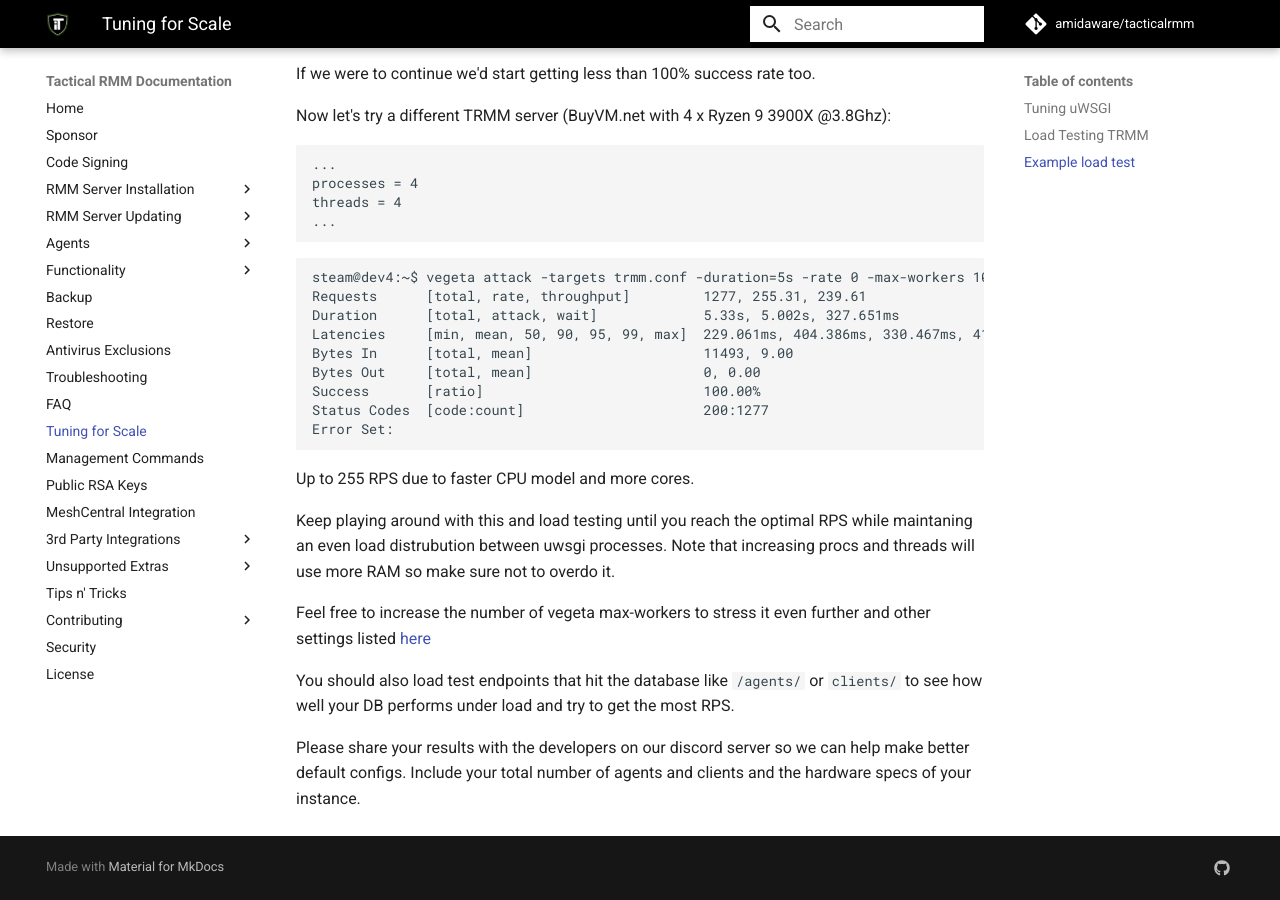
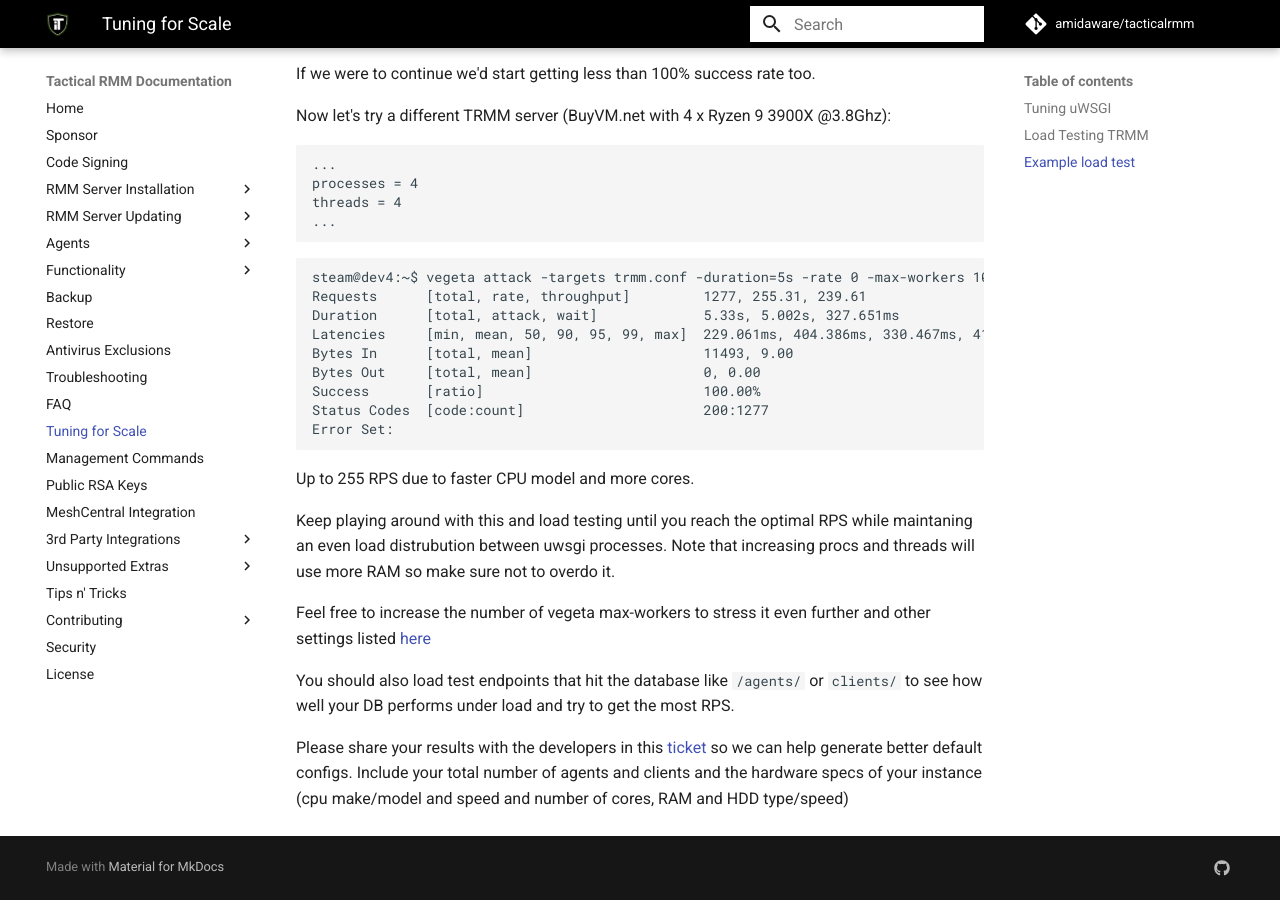
Before and after one commit to amidaware/trmm-docs, an MkDocs documentation site: the page built from docs/tuning_for_scale.md, in a window 1280 px wide and 900 px high, scrolled down 4261 px. Built offline with MkDocs 1.6.1 and Material for MkDocs 9.7.7, drawn with Linux system fonts in a browser that asks for light colours; comment, search, counter and statistics services are not loaded.

Commit message:
add link to ticket for benchmarking results

```diff
--- a/docs/tuning_for_scale.md
+++ b/docs/tuning_for_scale.md
@@ -177,4 +177,4 @@
 
 You should also load test endpoints that hit the database like `/agents/` or `clients/` to see how well your DB performs under load and try to get the most RPS.
 
-Please share your results with the developers on our discord server so we can help make better default configs. Include your total number of agents and clients and the hardware specs of your instance.
+Please share your results with the developers in this [ticket](https://github.com/amidaware/tacticalrmm/issues/1158) so we can help generate better default configs. Include your total number of agents and clients and the hardware specs of your instance (cpu make/model and speed and number of cores, RAM and HDD type/speed)
```
